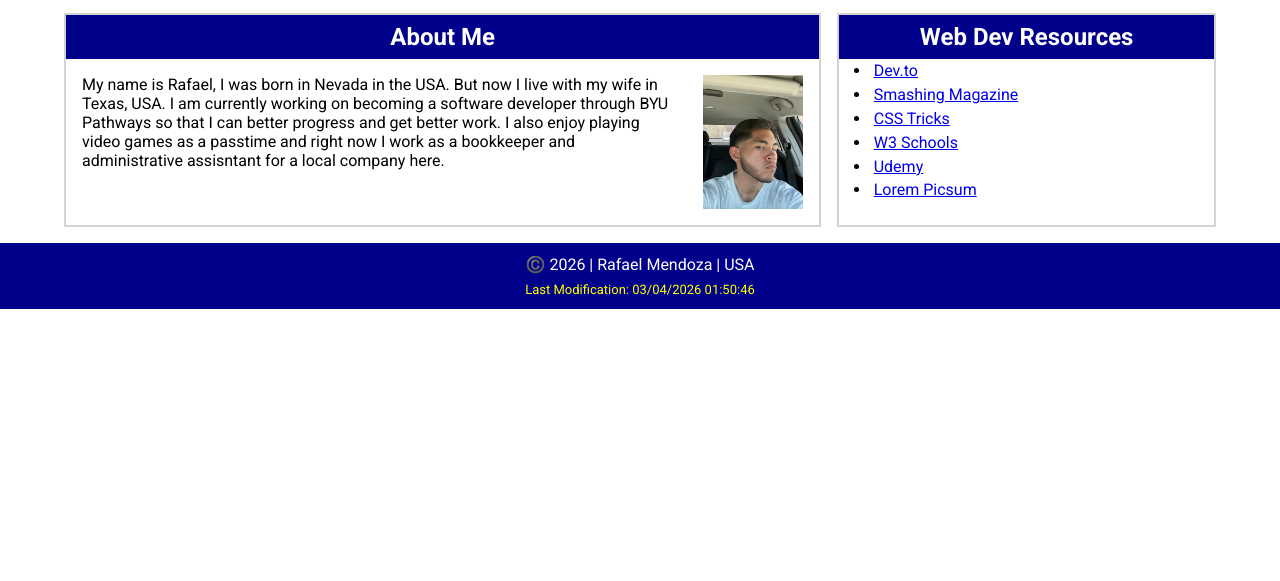
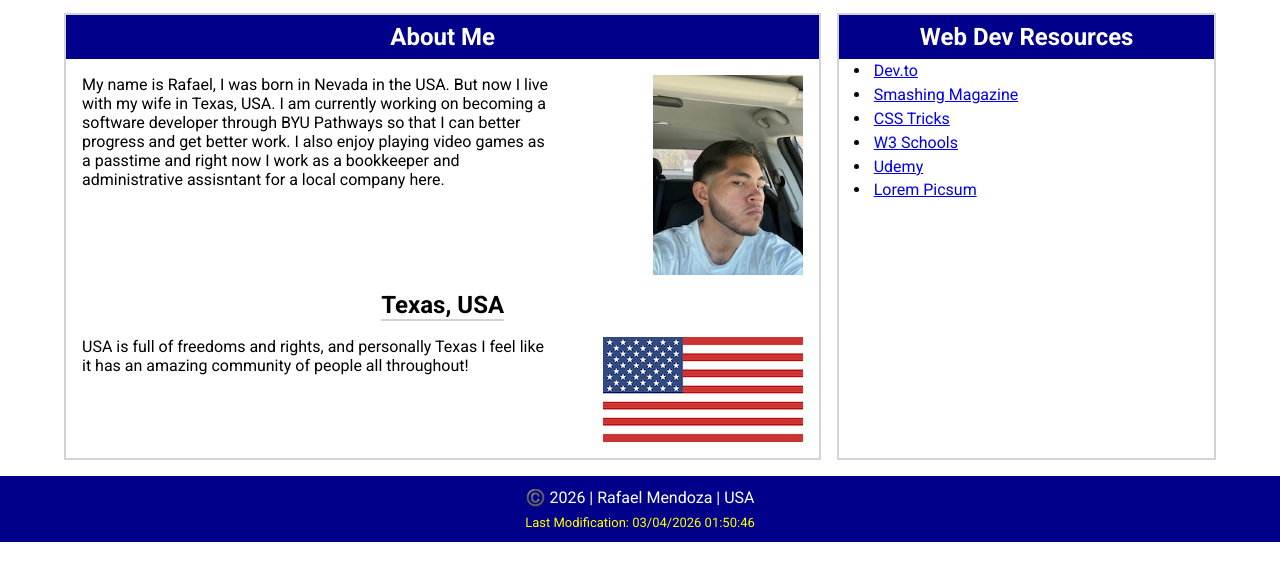
Before and after one commit to lildoza20/wdd131, a plain HTML site: page index.html in a window 1280 px wide. Shown: the part 177-758 px from the top of the page. Drawn offline with Linux system fonts and the light colour scheme.

Commit message:
Updated changes

```diff
--- a/index.html
+++ b/index.html
@@ -27,8 +27,11 @@
         <h1> WDD 131 - Rafael Mendoza </h1>
         <section class="card">
             <h2> About Me </h2>
-            <img src="images/rafael-photo.jpg" alt="Rafael Mendoza Photo of Face" width="100">
+            <img src="images/rafael-photo.jpg" alt="Rafael Mendoza Photo of Face" width="150">
             <p> My name is Rafael, I was born in Nevada in the USA. But now I live with my wife in Texas, USA.  I am currently working on becoming a software developer through BYU Pathways so that I can better progress and get better work.  I also enjoy playing video games as a passtime and right now I work as a bookkeeper and administrative assisntant for a local company here.</p>
+            <h3> Texas, USA </h3>
+            <img src="images/usaflag.jpg" alt="Photo of USA Flag" width="200">
+            <p> USA is full of freedoms and rights, and personally Texas I feel like it has an amazing community of people all throughout! </p>
         </section>
         <section class="card">
             <h2> Web Dev Resources </h2>
--- a/styles/base.css
+++ b/styles/base.css
@@ -65,16 +65,45 @@ main .card h2 {
 
 main .card:first-of-type {
     display: grid;
-    grid-template-columns: 1fr auto;
+    grid-template-columns: 2fr 1fr;
+    overflow: hidden;
 }
 
-main .card:first-of-type img {
-    order: 1;
+main .card:first-of-type img:first-of-type {
     padding: 1rem;
+    justify-self: end;
+    align-self: start;
 }
 
-main .card:first-of-type p {
+main .card:first-of-type h3 {
+    grid-column: 1 / -1;
+    grid-row: 3;
+    text-align: center;
+    justify-self: center;
+    border-bottom: 2px solid lightgrey;
+    font-size: x-large;
+    width: fit-content;
+}
+
+main .card:first-of-type p:first-of-type {
     padding: 1rem;
+    grid-column: 1;
+    grid-row: 2;
+}
+
+main .card:first-of-type img:nth-of-type(2) {
+    display: block;
+    justify-self: end;
+    align-self: start;
+    padding: 1rem;
+    overflow: hidden;
+}
+
+main .card:first-of-type p:nth-of-type(2) {
+    padding: 1rem;
+    grid-column: 1;
+    grid-row: 4;
+    justify-self: center;
 }
 
 main ul {
```
